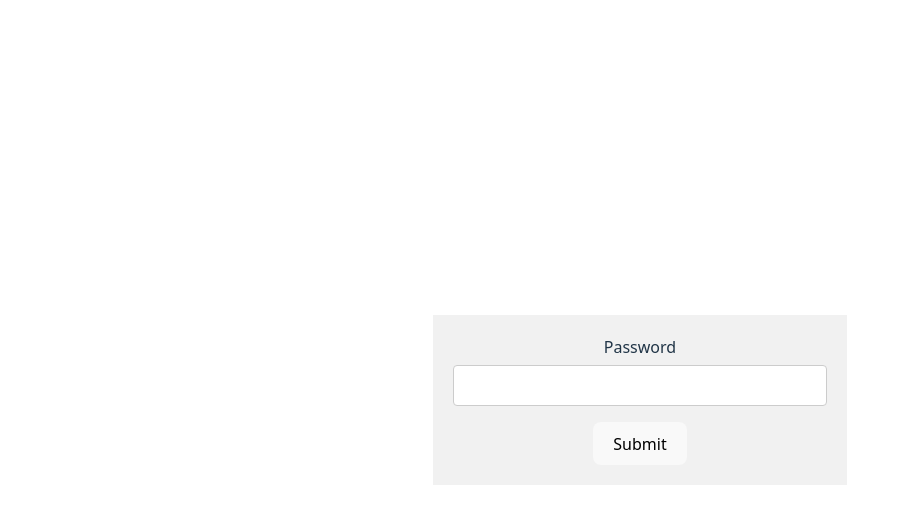
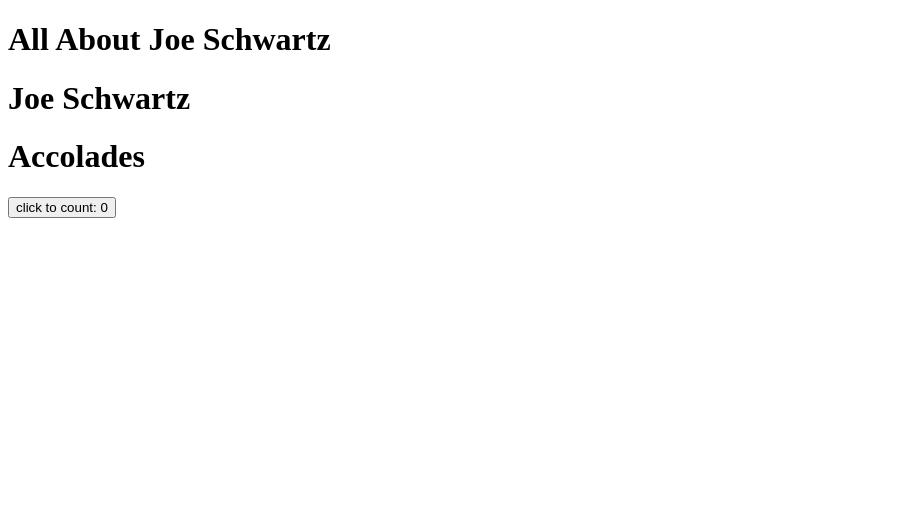
Before and after one commit to chisschwartz/Dadsite, a React (Vite) app: page /joeschwartz in a window 1280 px wide. Shown: the top 524 px of the page, without its empty margins (0-902 px from the left). Built offline with nearby package versions, Linux system fonts and the light colour scheme.

Commit message:
filling out webpage and getting routing working

```diff
--- a/package.json
+++ b/package.json
@@ -11,7 +11,8 @@
   },
   "dependencies": {
     "react": "^19.1.1",
-    "react-dom": "^19.1.1"
+    "react-dom": "^19.1.1",
+    "react-router-dom": "^7.8.2"
   },
   "devDependencies": {
     "@eslint/js": "^9.33.0",
--- a/src/App.jsx
+++ b/src/App.jsx
@@ -1,35 +1,27 @@
-import { useState } from 'react'
-import reactLogo from './assets/react.svg'
-import viteLogo from '/vite.svg'
-import './App.css'
+import React from 'react';
+import {
+  Routes,
+  Route,
+  Navigate
+} from "react-router-dom";
+import Primary from './Primary';
+import Password from './password';
 
 function App() {
-  const [count, setCount] = useState(0)
-
   return (
     <>
-      <div>
-        <a href="https://vite.dev" target="_blank">
-          <img src={viteLogo} className="logo" alt="Vite logo" />
-        </a>
-        <a href="https://react.dev" target="_blank">
-          <img src={reactLogo} className="logo react" alt="React logo" />
-        </a>
-      </div>
-      <h1>Vite + React</h1>
-      <div className="card">
-        <button onClick={() => setCount((count) => count + 1)}>
-          count is {count}
-        </button>
-        <p>
-          Edit <code>src/App.jsx</code> and save to test HMR
-        </p>
-      </div>
-      <p className="read-the-docs">
-        Click on the Vite and React logos to learn more
-      </p>
+        <Routes>
+          <Route
+            path="/"
+            element={<Password />}
+            />
+            <Route
+            path="/joeschwartz"
+            element={<Primary />}
+            />
+        </Routes>
     </>
-  )
+  );
 }
 
-export default App
+export default App;
--- /dev/null
+++ b/src/Primary.jsx
@@ -0,0 +1,33 @@
+import './Primary.css'
+import { useState } from 'react'
+
+function Primary() {
+    const [count, setCount] = useState(0)
+
+    return(
+    <>
+        <div className='banner'>
+            <h1>
+                All About Joe Schwartz
+            </h1>
+        </div>
+
+        <h1 className='joeSchwartz'>Joe Schwartz</h1>
+        <div>
+
+        </div>
+        <h1>Accolades</h1>
+        <div className='accolades'>
+
+        </div>
+
+        <div className='secretButton'>
+            <button onClick={() => setCount((count) => count + 1)}>
+                click to count: {count}
+            </button>
+        </div>
+    </>
+    )
+}
+
+export default Primary
--- a/src/main.jsx
+++ b/src/main.jsx
@@ -1,13 +1,12 @@
 import { StrictMode } from 'react'
 import { createRoot } from 'react-dom/client'
-import './index.css'
-import './password.css'
+import { BrowserRouter } from 'react-router-dom'
 import App from './App.jsx'
-import Password from './password.jsx'
 
 createRoot(document.getElementById('root')).render(
   <StrictMode>
-    {/* <App /> */}
-    <Password />
+    <BrowserRouter>
+      <App />
+    </BrowserRouter>
   </StrictMode>,
 )
--- a/src/password.jsx
+++ b/src/password.jsx
@@ -1,16 +1,27 @@
-import './password.css'
+import './password.css';
+import { useNavigate } from 'react-router-dom';
 
 function Password() {
+    const navigate = useNavigate();
 
-    return(
+    return (
+        <div className='passwordContainer'>
+        <button className="button" onClick={() => navigate('joeschwartz')}>
+            click here
+        </button>
+        </div>
+    )
 
-    <div class="passwordContainer">
-        <form action="" method="POST">
-            <label>Password <input type="text" name="password"></input></label>
-            <button>Submit</button>
-        </form>
-    </div>
-    )
+    // const handleRedirect = () => {
+    //     navigate('/joeschwartz');
+    // }
+
+    // return(
+
+    // <div className="passwordContainer">
+    //         <button onClick={handleRedirect}>Submit</button>
+    // </div>
+    // )
 }
 
 export default Password
```
Also changed, not shown: src/Primary.css (added), src/Secret.css (added), src/Secret.jsx (added), 1 other file (tests, documents, lock files or other folders).
